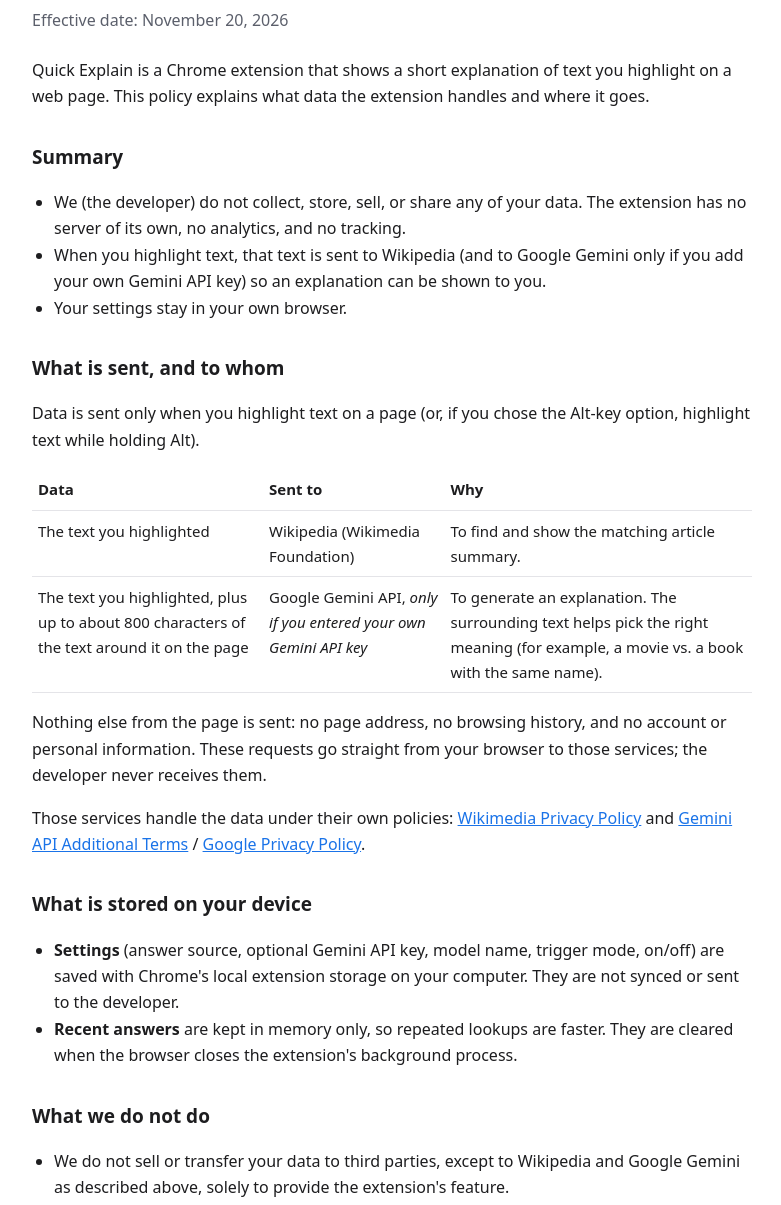
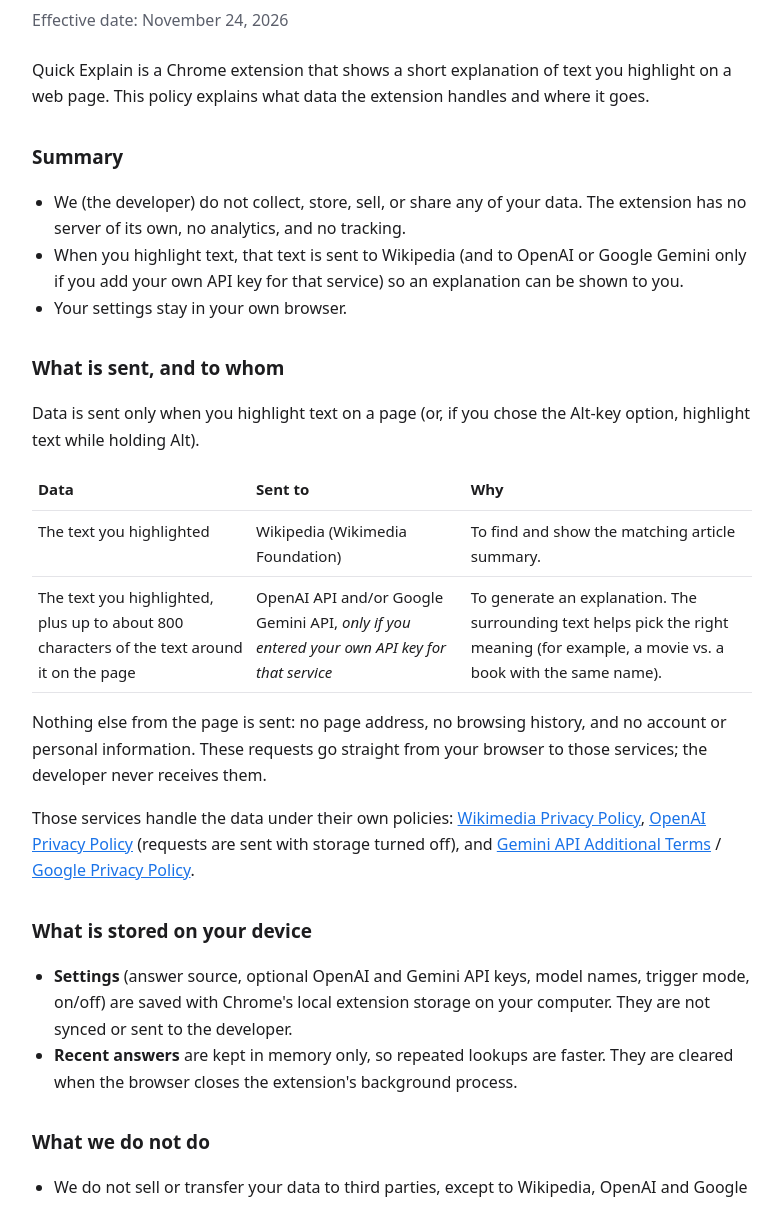
Before and after one commit to usamafied6961/quick-explain-privacy, a plain HTML site: page index.html in a window 1280 px wide. Shown: the part 95-1300 px from the top of the page, without its empty margins (248-1029 px from the left). Drawn offline with Linux system fonts and the light colour scheme.

Commit message:
Privacy policy: add OpenAI as optional source (v1.0.1)

```diff
--- a/index.html
+++ b/index.html
@@ -21,14 +21,14 @@
 <body>
 <main>
   <h1>Quick Explain – Privacy Policy</h1>
-  <p class="date">Effective date: November 20, 2026</p>
+  <p class="date">Effective date: November 24, 2026</p>
 
   <p>Quick Explain is a Chrome extension that shows a short explanation of text you highlight on a web page. This policy explains what data the extension handles and where it goes.</p>
 
   <h2>Summary</h2>
   <ul>
     <li>We (the developer) do not collect, store, sell, or share any of your data. The extension has no server of its own, no analytics, and no tracking.</li>
-    <li>When you highlight text, that text is sent to Wikipedia (and to Google Gemini only if you add your own Gemini API key) so an explanation can be shown to you.</li>
+    <li>When you highlight text, that text is sent to Wikipedia (and to OpenAI or Google Gemini only if you add your own API key for that service) so an explanation can be shown to you.</li>
     <li>Your settings stay in your own browser.</li>
   </ul>
 
@@ -37,23 +37,24 @@
   <table>
     <tr><th>Data</th><th>Sent to</th><th>Why</th></tr>
     <tr><td>The text you highlighted</td><td>Wikipedia (Wikimedia Foundation)</td><td>To find and show the matching article summary.</td></tr>
-    <tr><td>The text you highlighted, plus up to about 800 characters of the text around it on the page</td><td>Google Gemini API, <em>only if you entered your own Gemini API key</em></td><td>To generate an explanation. The surrounding text helps pick the right meaning (for example, a movie vs. a book with the same name).</td></tr>
+    <tr><td>The text you highlighted, plus up to about 800 characters of the text around it on the page</td><td>OpenAI API and/or Google Gemini API, <em>only if you entered your own API key for that service</em></td><td>To generate an explanation. The surrounding text helps pick the right meaning (for example, a movie vs. a book with the same name).</td></tr>
   </table>
   <p>Nothing else from the page is sent: no page address, no browsing history, and no account or personal information. These requests go straight from your browser to those services; the developer never receives them.</p>
   <p>Those services handle the data under their own policies:
-    <a href="https://foundation.wikimedia.org/wiki/Policy:Privacy_policy" target="_blank" rel="noopener">Wikimedia Privacy Policy</a> and
+    <a href="https://foundation.wikimedia.org/wiki/Policy:Privacy_policy" target="_blank" rel="noopener">Wikimedia Privacy Policy</a>,
+    <a href="https://openai.com/policies/privacy-policy/" target="_blank" rel="noopener">OpenAI Privacy Policy</a> (requests are sent with storage turned off), and
     <a href="https://ai.google.dev/gemini-api/terms" target="_blank" rel="noopener">Gemini API Additional Terms</a> /
     <a href="https://policies.google.com/privacy" target="_blank" rel="noopener">Google Privacy Policy</a>.</p>
 
   <h2>What is stored on your device</h2>
   <ul>
-    <li><strong>Settings</strong> (answer source, optional Gemini API key, model name, trigger mode, on/off) are saved with Chrome's local extension storage on your computer. They are not synced or sent to the developer.</li>
+    <li><strong>Settings</strong> (answer source, optional OpenAI and Gemini API keys, model names, trigger mode, on/off) are saved with Chrome's local extension storage on your computer. They are not synced or sent to the developer.</li>
     <li><strong>Recent answers</strong> are kept in memory only, so repeated lookups are faster. They are cleared when the browser closes the extension's background process.</li>
   </ul>
 
   <h2>What we do not do</h2>
   <ul>
-    <li>We do not sell or transfer your data to third parties, except to Wikipedia and Google Gemini as described above, solely to provide the extension's feature.</li>
+    <li>We do not sell or transfer your data to third parties, except to Wikipedia, OpenAI and Google Gemini as described above, solely to provide the extension's feature.</li>
     <li>We do not use your data for advertising, profiling, or creditworthiness or lending purposes.</li>
     <li>We do not load or run code from remote servers.</li>
   </ul>
@@ -61,7 +62,7 @@
   <h2>Your choices</h2>
   <ul>
     <li>Turn the extension off, or switch to the Alt-key trigger, in its settings.</li>
-    <li>Remove your Gemini API key at any time, and only Wikipedia is used.</li>
+    <li>Remove your API keys at any time, and only Wikipedia is used.</li>
     <li>Uninstalling the extension deletes all of its stored settings.</li>
   </ul>
 
```
